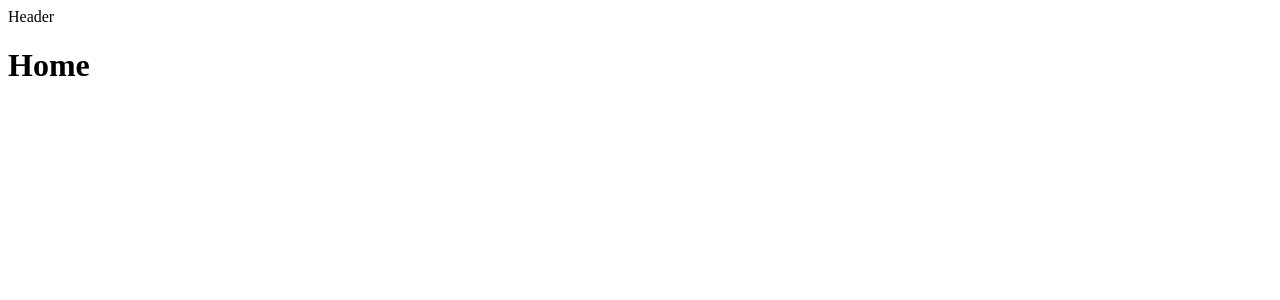
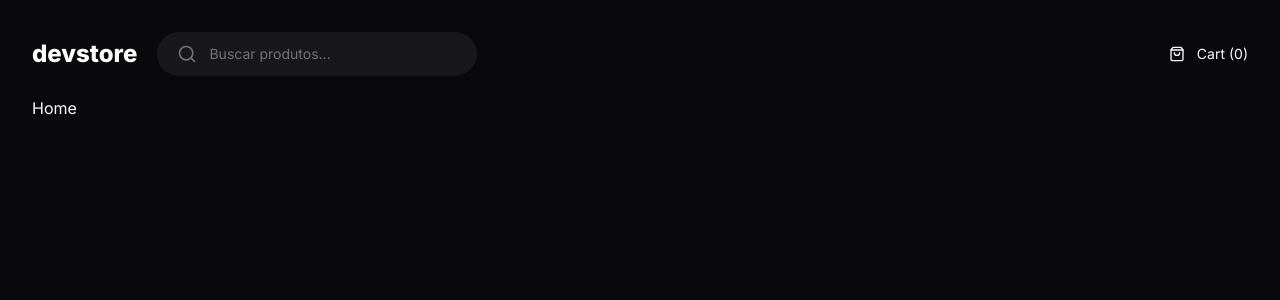
Before and after one commit to artprange/bike-shop, a Next.js app: page / in a window 1280 px wide. Shown: the top 300 px of the page. Built offline with nearby package versions, Linux system fonts and the light colour scheme.

Commit message:
bug fix and half of header

```diff
--- a/package.json
+++ b/package.json
@@ -9,6 +9,7 @@
     "lint": "next lint"
   },
   "dependencies": {
+    "lucide-react": "^0.428.0",
     "next": "14.2.5",
     "react": "^18",
     "react-dom": "^18"
--- a/src/app/(store)/layout.tsx
+++ b/src/app/(store)/layout.tsx
@@ -3,7 +3,7 @@ import { ReactNode } from 'react'
 
 export default function StoreLayout({ children }: { children: ReactNode }) {
   return (
-    <div>
+    <div className="mx-auto grid min-h-screen w-full max-w-[1600px] grid-rows-[min-content_max-content] gap-5 p-8">
       <Header />
       {children}
     </div>
--- /dev/null
+++ b/src/app/layout.tsx
@@ -0,0 +1,21 @@
+import type { Metadata } from 'next'
+import { Inter } from 'next/font/google'
+import './globals.css'
+const inter = Inter({
+  subsets: ['latin'],
+  variable: '--font-inter',
+})
+export const metadata: Metadata = {
+  title: 'devstore',
+}
+export default function RootLayout({
+  children,
+}: {
+  children: React.ReactNode
+}) {
+  return (
+    <html className={inter.variable} lang="pt">
+      <body className="bg-zinc-950 text-zinc-50 antialiased">{children}</body>
+    </html>
+  )
+}
--- a/src/components/header.tsx
+++ b/src/components/header.tsx
@@ -1,3 +1,28 @@
+import Link from 'next/link'
+import { Search, ShoppingBag } from 'lucide-react'
+
 export function Header() {
-  return <div>Header</div>
+  return (
+    <div className="flex items-center justify-between">
+      <div className="flex items-center gap-5">
+        <Link className="text-2xl font-extrabold text-white" href="/">
+          devstore
+        </Link>
+
+        <form className="flex w-[320px] items-center gap-3 rounded-full bg-zinc-900 px-5 py-3 ring-zinc-700">
+          <Search className="w-5 h-5 text-zinc-500 " />
+          <input
+            placeholder="Buscar produtos..."
+            className="flex-1 bg-transparent text-sm outline-none placeholder:text-zinc-500"
+          />
+        </form>
+      </div>
+      <div className="flex items-center gap-4">
+        <div className="flex items-center gap-2">
+          <ShoppingBag className="h-4 2-4" />
+          <span className="text-sm">Cart (0)</span>
+        </div>
+      </div>
+    </div>
+  )
 }
```
Also changed, not shown: 1 other file (tests, documents, lock files or other folders).
